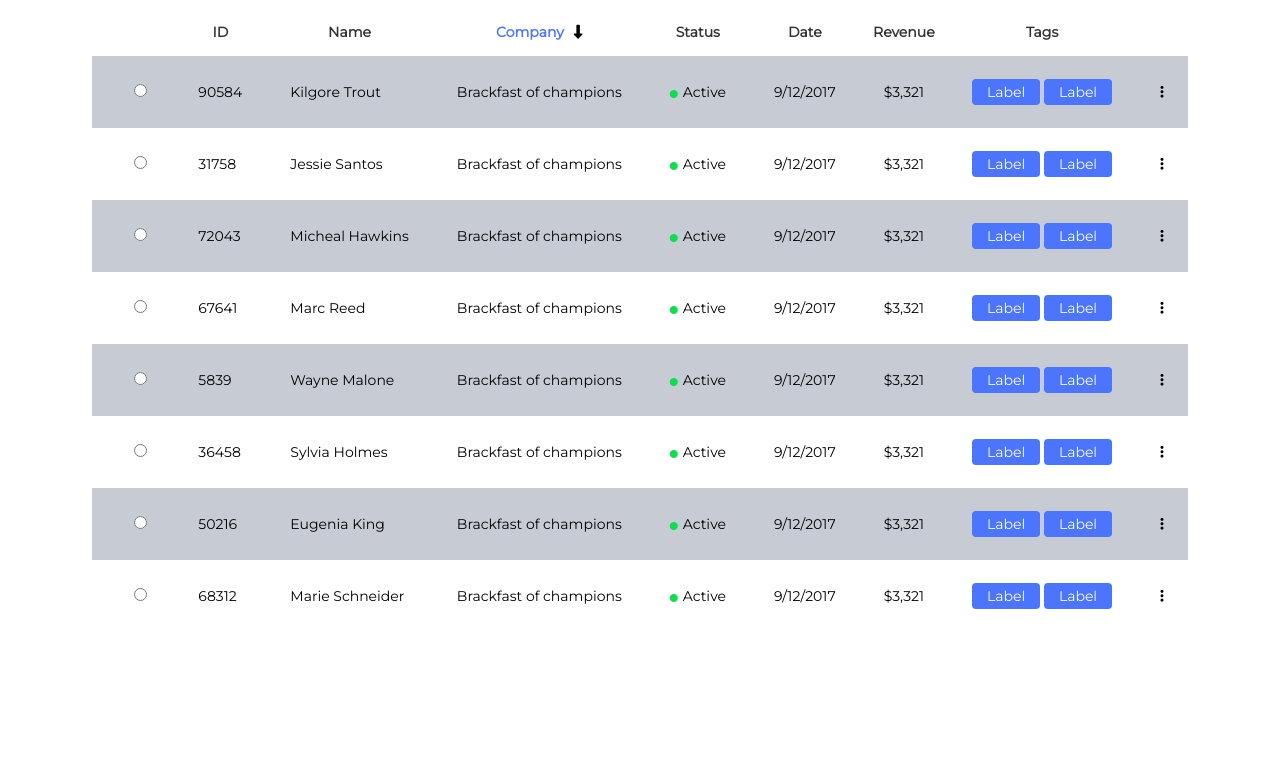
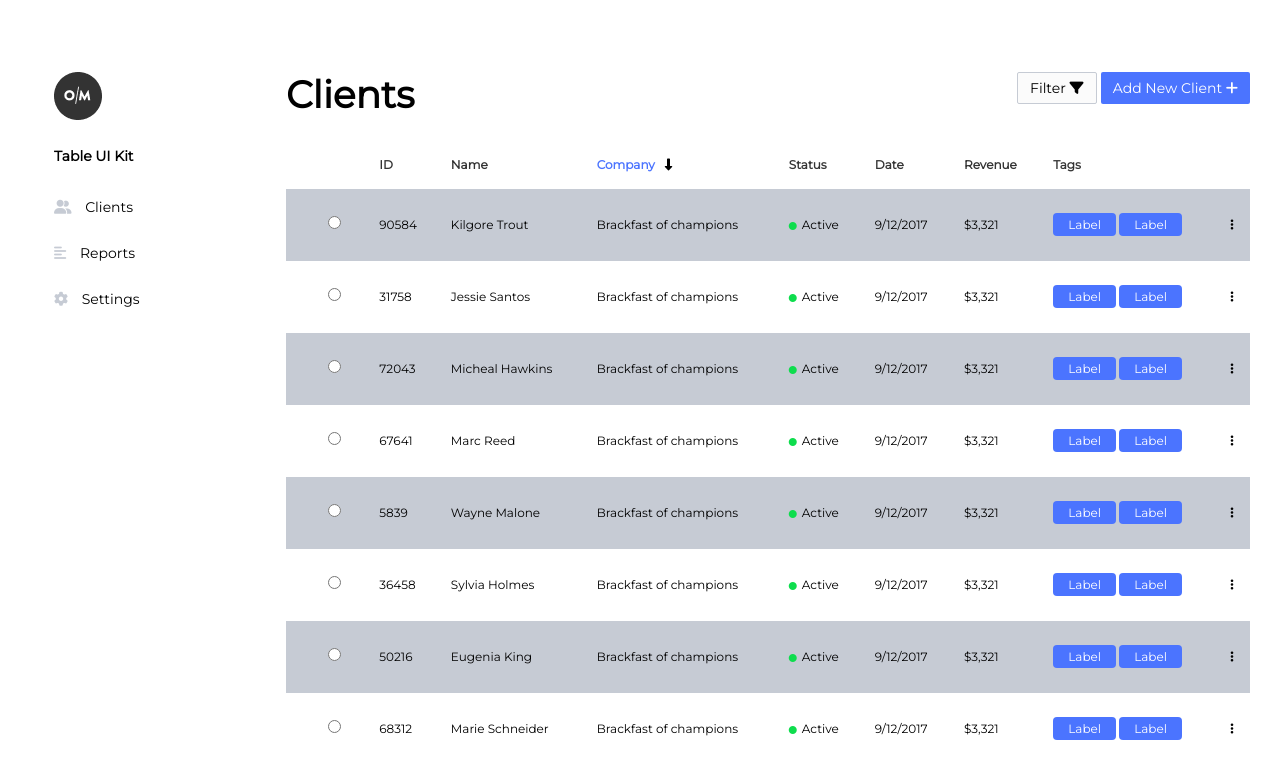
Before and after one commit to joel-eche/customer-relationship-manager, a plain HTML site: page index.html in a window 1280 px wide. Drawn offline with Linux system fonts and the light colour scheme.

Commit message:
Complete body - Deleting form tag

```diff
--- a/assets/css/styles.css
+++ b/assets/css/styles.css
@@ -2,17 +2,133 @@
     box-sizing: border-box;
     font-family: 'Montserrat', sans-serif;
     font-style: normal;
-    font-weight: normal;
 }
 
+body {
+    margin: 0px;
+    padding: 0px 0px 50px 0px;
+    width: 100%;
+}
+
+.navbar, .content {
+    padding-top: 72px;
+}
+
+.navbar {
+    float: left;
+    width: 20%;
+    padding-left: 24px;
+    padding-right: 24px;
+}
+
+.content {
+    float: right;
+    width: 80%;
+}
+
+.navbar-header {
+    padding:0px 30px ;
+}
+
+.navbar-header .logo {
+    display: block;
+    margin-bottom: 24px;
+}
+
+.navbar-header .nav-title {
+    display: block;
+    font-weight: bold;
+    font-size: 14px;
+    line-height: 24px;
+}
+
+.nav-items{
+    padding-left: 0px;
+    list-style: none;
+}
+
+.nav-item {
+    padding:11px 30px ;
+    font-weight: normal;
+    font-size: 14px;
+    line-height: 24px;
+}
+
+.nav-item i{
+    margin-right: 10px;
+    color: #C6CBD4;
+}
+
+.nav-item:hover, .nav-item:hover > i {
+    mix-blend-mode: normal;
+    color: #4B74FF;
+    font-weight: bold;
+    background: #C6CBD4;
+}
+
+.content {
+    padding-left: 30px;
+    padding-right: 30px;
+}
+
+.content-head {
+    margin-bottom: 24px;
+}
+
+.content-head .header-title {
+    float: left;
+    font-weight: 800;
+    font-size: 25px;
+}
+
+.content-head .header-title h1 {
+    margin: 0px;
+}
+
+.content-head .header-actions {
+    float: right;
+}
+
+.btn {
+    height: 32px;
+    padding-left: 12px;
+    padding-right: 12px;
+    border: none;
+    border-radius: 2px;
+    font-size: 14px;
+    line-height: 24px;
+    -webkit-appearance: none;
+    -moz-appearance: none;
+}
+
+.btn:active {
+    transform: scale(0.99);
+}
+
+.btn.btn-primary {
+    color: #FFFFFF;
+    background: #4B74FF;
+}
+
+.btn.btn-secondary-outline {
+    border: 1px solid #C6CBD4;
+    background: #FBFBFB;
+}
+
+.clear {
+    clear: both;
+}
+
+/* table */
 .table {
     margin: 0 auto;
+    width: 100%;
     border-collapse: collapse;
 }
 
 .table-head .row th {
     font-weight: 800;
-    font-size: 14px;
+    font-size: 12px;
     line-height: 24px;
     padding: 12px;
     color: #333333;
@@ -24,9 +140,12 @@
 
 .table-body .row td {
     font-weight: normal;
-    font-size: 14px;
+    font-size: 12px;
     line-height: 24px;
-    padding: 24px;
+    padding-top: 24px;
+    padding-bottom: 24px;
+    padding-left: 12px;
+    padding-right: 12px;
 }
 
 .table-body .row:nth-child(odd) {
@@ -37,17 +156,17 @@
     padding-left: 37px;
 }
 
-.column-status i {
+.status-circle {
     font-size: 8px;
     margin-right: 5px;
     color: #0EDD4D;
 }
 
-.table-head tr .column-company {
+.table-head tr .active {
     color: #4B74FF;
 }
 
-.table-head tr .column-company i{
+.table-head tr i{
     color: black;
     margin-left: 10px;
 }
@@ -58,3 +177,21 @@
     background: #4B74FF;
     border-radius: 4px;
 }
+
+.text-left {
+    text-align: left;
+}
+
+.text-right {
+    text-align: right;
+}
+
+.text-center {
+    text-align: center;
+}
+
+@media(max-width: 960px) {
+    .content-body {
+        overflow-x: scroll;
+    }
+}
--- a/index.html
+++ b/index.html
@@ -11,20 +11,60 @@
 </head>
 
 <body>
-	<main>
-		<form action="" method="post">
+	<aside class="navbar">
+		<section class="navbar-header">
+			<img src="./assets/images/logo.png" alt="" class="logo">
+			<span class="nav-title">Table UI Kit</span>
+		</section>
+		<section class="navbar-body">
+			<nav>
+				<ul class="nav-items">
+					<li class="nav-item">
+						<i class="fas fa-user-friends"></i>
+						<span>Clients</span>
+					</li>
+					<li class="nav-item">
+						<i class="fas fa-align-left"></i>
+						<span>Reports</span>
+					</li>
+					<li class="nav-item">
+						<i class="fas fa-cog"></i>
+						<span>Settings</span>
+					</li>
+				</ul>
+			</nav>
+		</section>
+	</aside>
+	<main class="content">
+		<header class="content-head">
+			<section class="header-title">
+				<h1>Clients</h1>
+			</section>
+			<section class="header-actions">
+				<button class="btn btn-secondary-outline">
+					Filter
+					<i class="fas fa-filter"></i>
+				</button>
+				<button class="btn btn-primary">
+					Add New Client
+					<i class="fas fa-plus"></i>
+				</button>
+			</section>
+			<div class="clear"></div>
+		</header>
+		<section class="content-body">
 			<table class="table">
 				<thead class="table-head">
 					<tr class="row">
-						<th class="column-selector">
+						<th>
 						</th>
-						<th class="column-id">ID</th>
-						<th class="column-name">Name</th>
-						<th class="column-company">Company<i class="fas fa-long-arrow-alt-down"></i></th>
-						<th class="column-status">Status</th>
-						<th class="column-date">Date</th>
-						<th class="column-revenue">Revenue</th>
-						<th class="column-tags">Tags</th>
+						<th class="text-left">ID</th>
+						<th class="text-left">Name</th>
+						<th class="text-left active">Company<i class="fas fa-long-arrow-alt-down"></i></th>
+						<th class="text-left">Status</th>
+						<th class="text-left">Date</th>
+						<th class="text-left">Revenue</th>
+						<th class="text-left">Tags</th>
 						<th></th>
 					</tr>
 				</thead>
@@ -33,15 +73,15 @@
 						<td class="column-selector">
 							<input type="radio" name="company" value="90584">
 						</td>
-						<td class="column-id">90584</td>
-						<td class="column-name">Kilgore Trout</td>
-						<td class="column-company">Brackfast of champions</td>
-						<td class="column-status">
-							<i class="fas fa-circle"></i>Active
+						<td class="text-left">90584</td>
+						<td class="text-left">Kilgore Trout</td>
+						<td class="text-left">Brackfast of champions</td>
+						<td class="text-left">
+							<i class="fas fa-circle status-circle"></i>Active
 						</td>
-						<td class="column-date">9/12/2017</td>
-						<td class="column-revenue">$3,321</td>
-						<td class="column-tags">
+						<td class="text-left">9/12/2017</td>
+						<td class="text-left">$3,321</td>
+						<td class="text-left">
 							<span class="tag">Label</span>
 							<span class="tag">Label</span>
 						</td>
@@ -53,15 +93,15 @@
 						<td class="column-selector">
 							<input type="radio" name="company" value="31758">
 						</td>
-						<td class="column-id">31758</td>
-						<td class="column-name">Jessie Santos</td>
-						<td class="column-company">Brackfast of champions</td>
-						<td class="column-status">
-							<i class="fas fa-circle"></i>Active
+						<td class="text-left">31758</td>
+						<td class="text-left">Jessie Santos</td>
+						<td class="text-left">Brackfast of champions</td>
+						<td class="text-left">
+							<i class="fas fa-circle status-circle"></i>Active
 						</td>
-						<td class="column-date">9/12/2017</td>
-						<td class="column-revenue">$3,321</td>
-						<td class="column-tags">
+						<td class="text-left">9/12/2017</td>
+						<td class="text-left">$3,321</td>
+						<td class="text-left">
 							<span class="tag">Label</span>
 							<span class="tag">Label</span>
 						</td>
@@ -73,15 +113,15 @@
 						<td class="column-selector">
 							<input type="radio" name="company" value="72043">
 						</td>
-						<td class="column-id">72043</td>
-						<td class="column-name">Micheal Hawkins</td>
-						<td class="column-company">Brackfast of champions</td>
-						<td class="column-status">
-							<i class="fas fa-circle"></i>Active
+						<td class="text-left">72043</td>
+						<td class="text-left">Micheal Hawkins</td>
+						<td class="text-left">Brackfast of champions</td>
+						<td class="text-left">
+							<i class="fas fa-circle status-circle"></i>Active
 						</td>
-						<td class="column-date">9/12/2017</td>
-						<td class="column-revenue">$3,321</td>
-						<td class="column-tags">
+						<td class="text-left">9/12/2017</td>
+						<td class="text-left">$3,321</td>
+						<td class="text-left">
 							<span class="tag">Label</span>
 							<span class="tag">Label</span>
 						</td>
@@ -93,15 +133,15 @@
 						<td class="column-selector">
 							<input type="radio" name="company" value="67641">
 						</td>
-						<td class="column-id">67641</td>
-						<td class="column-name">Marc Reed</td>
-						<td class="column-company">Brackfast of champions</td>
-						<td class="column-status">
-							<i class="fas fa-circle"></i>Active
+						<td class="text-left">67641</td>
+						<td class="text-left">Marc Reed</td>
+						<td class="text-left">Brackfast of champions</td>
+						<td class="text-left">
+							<i class="fas fa-circle status-circle"></i>Active
 						</td>
-						<td class="column-date">9/12/2017</td>
-						<td class="column-revenue">$3,321</td>
-						<td class="column-tags">
+						<td class="text-left">9/12/2017</td>
+						<td class="text-left">$3,321</td>
+						<td class="text-left">
 							<span class="tag">Label</span>
 							<span class="tag">Label</span>
 						</td>
@@ -113,15 +153,15 @@
 						<td class="column-selector">
 							<input type="radio" name="company" value="5839">
 						</td>
-						<td class="column-id">5839</td>
-						<td class="column-name">Wayne Malone</td>
-						<td class="column-company">Brackfast of champions</td>
-						<td class="column-status">
-							<i class="fas fa-circle"></i>Active
+						<td class="text-left">5839</td>
+						<td class="text-left">Wayne Malone</td>
+						<td class="text-left">Brackfast of champions</td>
+						<td class="text-left">
+							<i class="fas fa-circle status-circle"></i>Active
 						</td>
-						<td class="column-date">9/12/2017</td>
-						<td class="column-revenue">$3,321</td>
-						<td class="column-tags">
+						<td class="text-left">9/12/2017</td>
+						<td class="text-left">$3,321</td>
+						<td class="text-left">
 							<span class="tag">Label</span>
 							<span class="tag">Label</span>
 						</td>
@@ -133,15 +173,15 @@
 						<td class="column-selector">
 							<input type="radio" name="company" value="36458">
 						</td>
-						<td class="column-id">36458</td>
-						<td class="column-name">Sylvia Holmes</td>
-						<td class="column-company">Brackfast of champions</td>
-						<td class="column-status">
-							<i class="fas fa-circle"></i>Active
+						<td class="text-left">36458</td>
+						<td class="text-left">Sylvia Holmes</td>
+						<td class="text-left">Brackfast of champions</td>
+						<td class="text-left">
+							<i class="fas fa-circle status-circle"></i>Active
 						</td>
-						<td class="column-date">9/12/2017</td>
-						<td class="column-revenue">$3,321</td>
-						<td class="column-tags">
+						<td class="text-left">9/12/2017</td>
+						<td class="text-left">$3,321</td>
+						<td class="text-left">
 							<span class="tag">Label</span>
 							<span class="tag">Label</span>
 						</td>
@@ -153,15 +193,15 @@
 						<td class="column-selector">
 							<input type="radio" name="company" value="50216">
 						</td>
-						<td class="column-id">50216</td>
-						<td class="column-name">Eugenia King</td>
-						<td class="column-company">Brackfast of champions</td>
-						<td class="column-status">
-							<i class="fas fa-circle"></i>Active
+						<td class="text-left">50216</td>
+						<td class="text-left">Eugenia King</td>
+						<td class="text-left">Brackfast of champions</td>
+						<td class="text-left">
+							<i class="fas fa-circle status-circle"></i>Active
 						</td>
-						<td class="column-date">9/12/2017</td>
-						<td class="column-revenue">$3,321</td>
-						<td class="column-tags">
+						<td class="text-left">9/12/2017</td>
+						<td class="text-left">$3,321</td>
+						<td class="text-left">
 							<span class="tag">Label</span>
 							<span class="tag">Label</span>
 						</td>
@@ -173,15 +213,15 @@
 						<td class="column-selector">
 							<input type="radio" name="company" value="68312">
 						</td>
-						<td class="column-id">68312</td>
-						<td class="column-name">Marie Schneider</td>
-						<td class="column-company">Brackfast of champions</td>
-						<td class="column-status">
-							<i class="fas fa-circle"></i>Active
+						<td class="text-left">68312</td>
+						<td class="text-left">Marie Schneider</td>
+						<td class="text-left">Brackfast of champions</td>
+						<td class="text-left">
+							<i class="fas fa-circle status-circle"></i>Active
 						</td>
-						<td class="column-date">9/12/2017</td>
-						<td class="column-revenue">$3,321</td>
-						<td class="column-tags">
+						<td class="text-left">9/12/2017</td>
+						<td class="text-left">$3,321</td>
+						<td class="text-left">
 							<span class="tag">Label</span>
 							<span class="tag">Label</span>
 						</td>
@@ -191,8 +231,9 @@
 					</tr>
 				</tbody>
 			</table>
-		</form>
+		</section>
 	</main>
+	<div class="clear"></div>
 	<script src="https://kit.fontawesome.com/35d6a5945d.js" crossorigin="anonymous"></script>
 </body>
 
```
Also changed, not shown: assets/images/logo.png (added).
